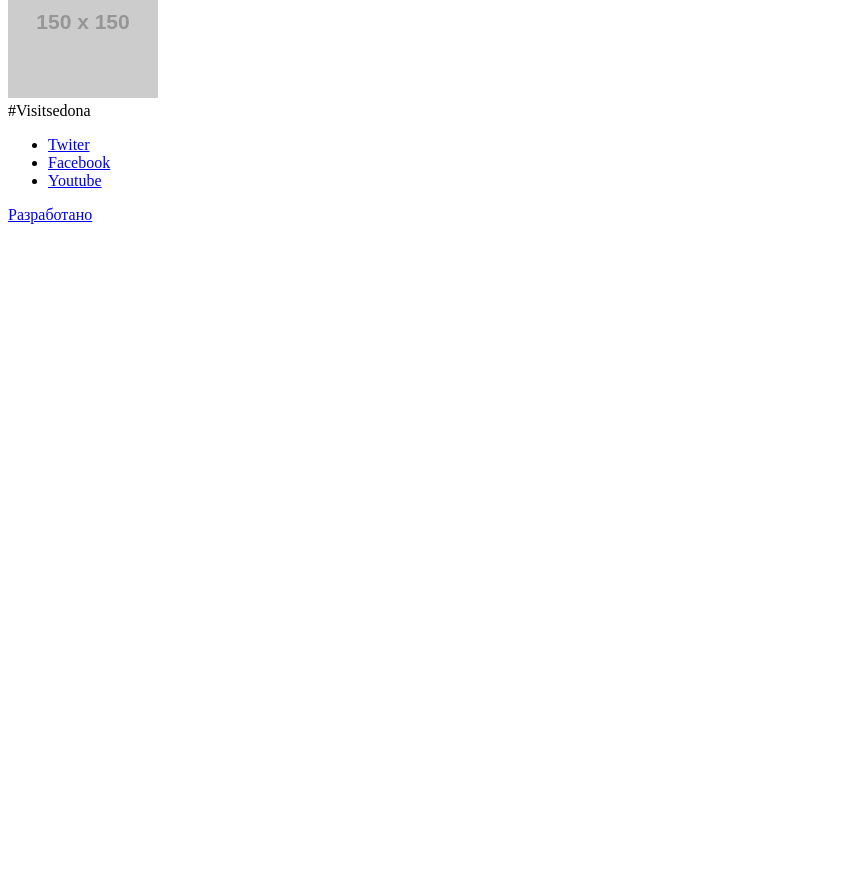
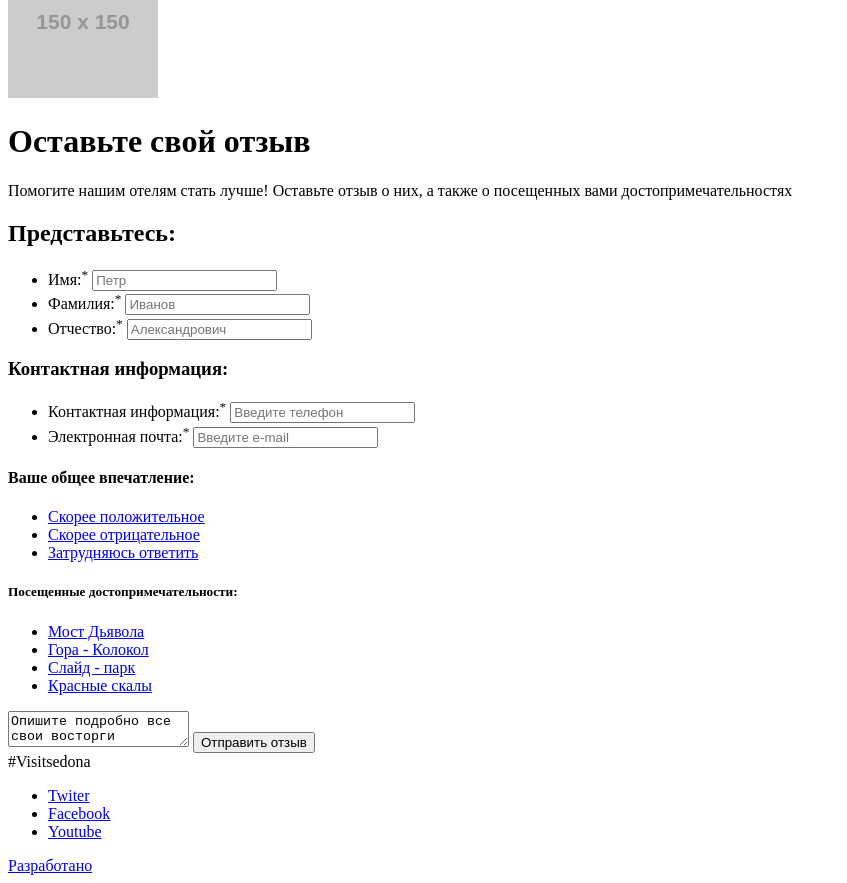
Before and after one commit to delssajri/231246-sedona-19, a website: page form.html in a window 1280 px wide. Shown: the part 360-1243 px from the top of the page, without its empty margins (0-847 px from the left). Before the commit the page ends 800 px from the top, so only its background shows below. Drawn offline with Linux system fonts and the light colour scheme; placeholder pictures from the web are drawn by us.

Commit message:
finish html-files

```diff
--- a/form.html
+++ b/form.html
@@ -31,6 +31,90 @@
   </header>
   <main class="page-main">
     <img src="https://via.placeholder.com/150x150" alt="Sedona">
+    <h1 class="page-main__title">Оставьте свой отзыв</h1>
+    <p class="page-main__text">Помогите нашим отелям стать лучше! Оставьте отзыв о них,
+      а также о посещенных вами достопримечательностях
+    </p>
+    <div class="user-data user">
+      <h2 class="user-data__title">Представьтесь:</h2>
+      <form class="user-form" action="https://echo.htmlacademy.ru" method ="get">
+        <ul class="user__list">
+          <li class="user__item">
+            <label class="user-form__label">Имя:<sup>*</sup>
+              <input class="user-form__input" type="text" name="user-form__name" placeholder="Петр">
+            </label>
+          </li>
+          <li class="user__item">
+            <label class="user-form__label">Фамилия:<sup>*</sup>
+              <input class="user-form__input" type="text" name="user-form__surname" placeholder="Иванов">
+            </label>
+          </li>
+          <li class="user__item">
+            <label class="user-form__label">Отчество:<sup>*</sup>
+              <input class="user-form__input" type="text" name="user-form__secondname" placeholder="Александрович">
+            </label>
+          </li>
+        </ul>
+      </form>
+    </div>
+    <div class="user-contact user">
+      <h3 class="user-data__title">Контактная информация:</h2>
+      <form class="user-form" action="https://echo.htmlacademy.ru" method ="get">
+        <ul class="user__list">
+          <li class="user__item">
+            <label class="user-form__label">Контактная информация:<sup>*</sup>
+              <input class="user-form__input" type="tel" name="user-form__phone" placeholder="Введите телефон">
+            </label>
+          </li>
+          <li class="user__item">
+            <label class="user-form__label">Электронная почта:<sup>*</sup>
+              <input class="user-form__input" type="mail" name="user-form__mail" placeholder="Введите e-mail">
+            </label>
+          </li>
+        </ul>
+      </form>
+    </div>
+    <div class="user-impression user">
+      <h4 class="user-impression__title">Ваше общее впечатление:</h4>
+      <form class="user-form" action="https://echo.htmlacademy.ru" method ="get">
+        <ul class="user__list">
+          <li class="user__item">
+            <a href="#">Скорее положительное</a>
+          </li>
+          <li class="user__item">
+            <a href="#">Скорее отрицательное</a>
+          </li>
+          <li class="user__item">
+            <a href="#">Затрудняюсь ответить</a>
+          </li>
+        </ul>
+      </form>
+    </div>
+    <div class="user-places user">
+      <h5 class="user-places__title">Посещенные достопримечательности:</h4>
+      <form class="user-form" action="https://echo.htmlacademy.ru" method ="get">
+        <ul class="user__list">
+          <li class="user__item">
+            <a href="#">Мост Дьявола</a>
+          </li>
+          <li class="user__item">
+            <a href="#">Гора - Колокол</a>
+          </li>
+          <li class="user__item">
+            <a href="#">Слайд - парк</a>
+          </li>
+          <li class="user__item">
+            <a href="#">Красные скалы</a>
+          </li>
+        </ul>
+      </form>
+    </div>
+    <div class="user-emotion user">
+      <form class="user-form" action="https://echo.htmlacademy.ru" method ="get">
+        <textarea class="user__text">Опишите подробно все свои восторги</textarea>
+        <button class="user__btn">Отправить отзыв</button>
+      </form>
+    </div>
   </main>
   <footer class="page-footer">
     <div class="page-footer__hash">
```
Also changed, not shown: index.html (+8 -0 lines), photo.html (+7 -0 lines).
